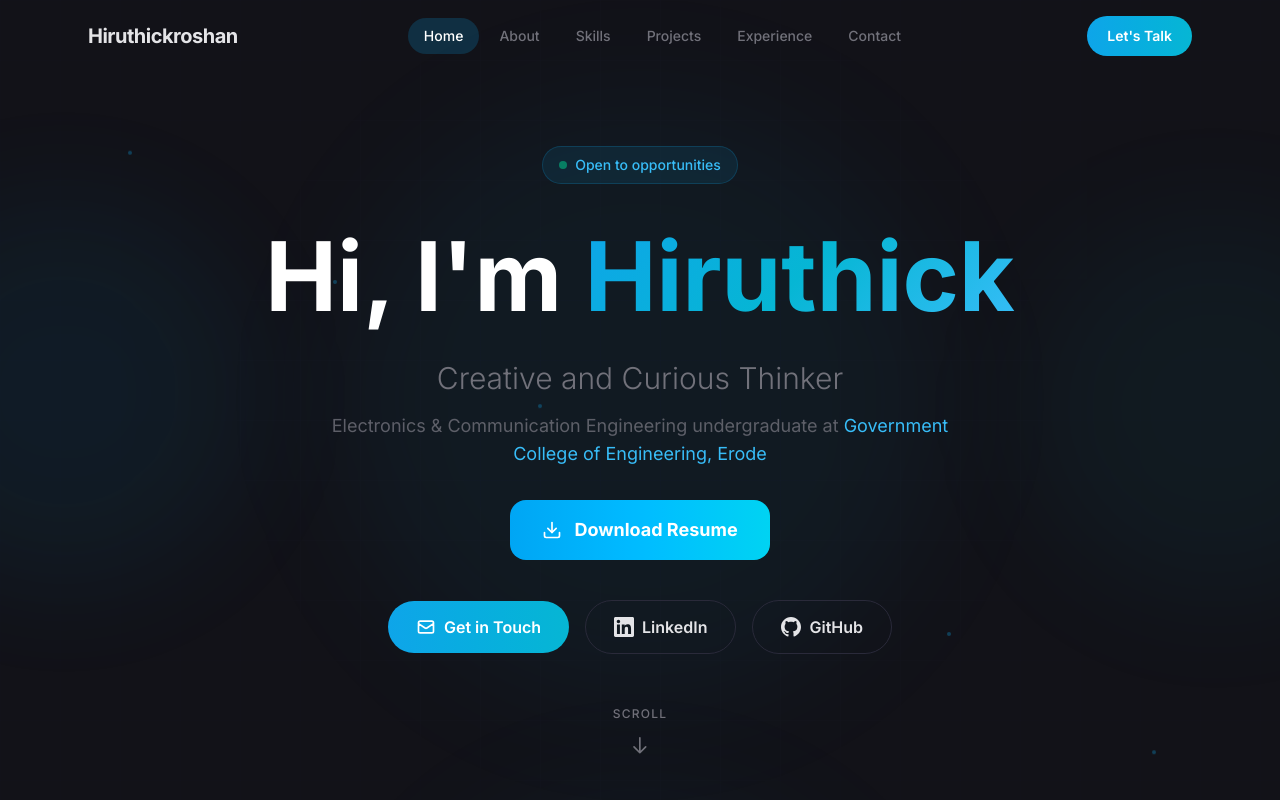
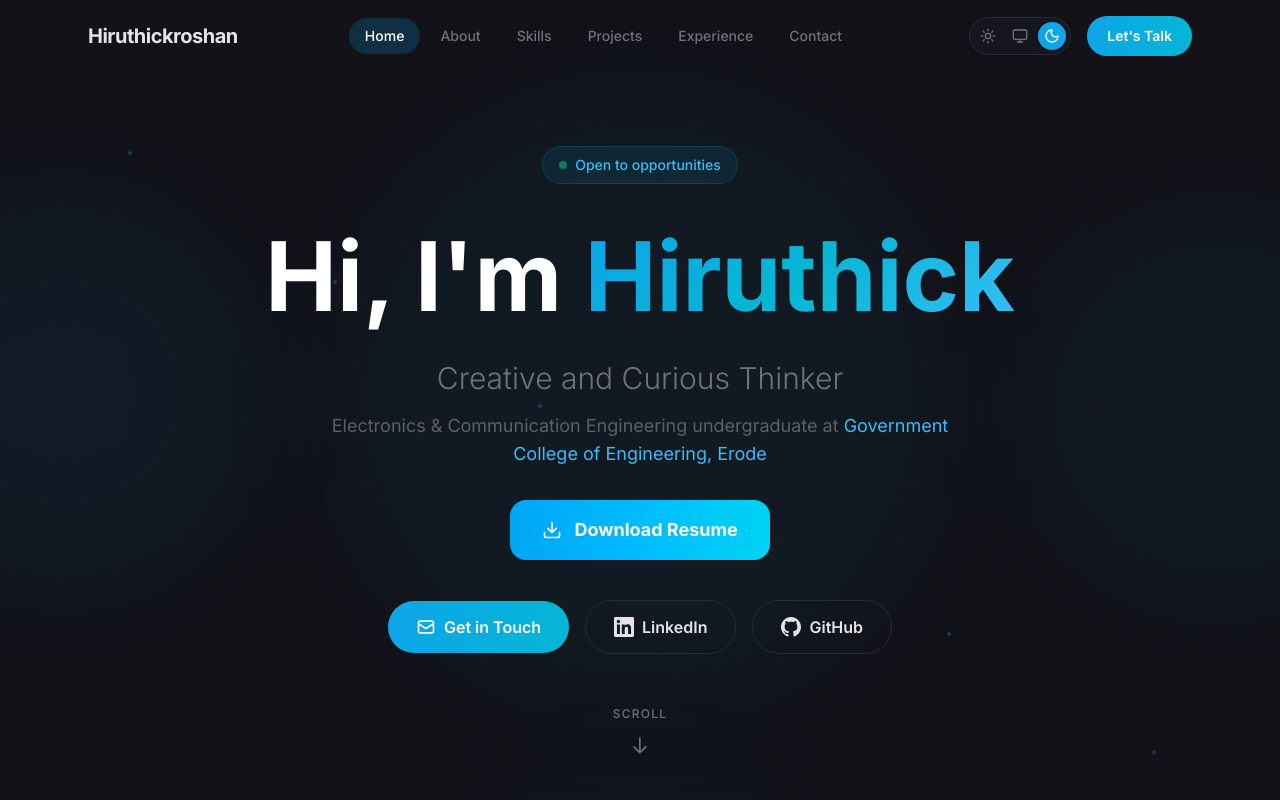
Before and after one commit to Hiruthickroshan/Portfolio, a Next.js app: page / in a window 1280 px wide. Shown: the top 800 px of the page. Built offline with nearby package versions, Linux system fonts and the light colour scheme.

Commit message:
feat: Add light, dark, system theme toggle

```diff
--- a/package.json
+++ b/package.json
@@ -13,6 +13,7 @@
     "framer-motion": "^12.34.3",
     "lucide-react": "^0.577.0",
     "next": "16.1.6",
+    "next-themes": "^0.4.6",
     "react": "19.2.3",
     "react-dom": "19.2.3"
   },
--- a/src/app/globals.css
+++ b/src/app/globals.css
@@ -1,16 +1,48 @@
 @import "tailwindcss";
 
 @theme inline {
-  --color-background: #121218;
-  --color-foreground: #e4e4e7;
+  --color-background: var(--bg);
+  --color-foreground: var(--fg);
   --color-accent: #0ea5e9;
   --color-accent-light: #38bdf8;
   --color-accent-secondary: #06b6d4;
-  --color-surface: #16161e;
-  --color-surface-light: #1e1e2a;
-  --color-border: #2a2a3a;
-  --color-muted: #71717a;
+  --color-surface: var(--surface);
+  --color-surface-light: var(--surface-light);
+  --color-border: var(--border);
+  --color-muted: var(--muted);
   --font-sans: 'Inter', sans-serif;
+}
+
+:root {
+  --bg: #f8fafc;
+  --fg: #0f172a;
+  --surface: #ffffff;
+  --surface-light: #f1f5f9;
+  --border: #e2e8f0;
+  --muted: #64748b;
+
+  --glass-bg: rgba(255, 255, 255, 0.7);
+  --glass-border: rgba(14, 165, 233, 0.15);
+  --glass-shadow: 0 4px 30px rgba(0, 0, 0, 0.05);
+
+  --skill-bg: rgba(15, 23, 42, 0.04);
+  --skill-border: rgba(15, 23, 42, 0.08);
+}
+
+.dark {
+  --bg: #121218;
+  --fg: #e4e4e7;
+  --surface: #16161e;
+  --surface-light: #1e1e2a;
+  --border: #2a2a3a;
+  --muted: #71717a;
+
+  --glass-bg: rgba(22, 22, 30, 0.7);
+  --glass-border: rgba(14, 165, 233, 0.08);
+  --glass-shadow: 0 4px 30px rgba(0, 0, 0, 0.15);
+
+  --skill-bg: rgba(255, 255, 255, 0.04);
+  --skill-border: rgba(255, 255, 255, 0.06);
 }
 
 html {
@@ -44,17 +76,17 @@ body {
 /* Selection */
 ::selection {
   background: rgba(14, 165, 233, 0.3);
-  color: #fff;
+  color: var(--color-foreground);
 }
 
 /* Glassmorphism card utility */
 .glass-card {
-  background: rgba(22, 22, 30, 0.7);
+  background: var(--glass-bg);
   backdrop-filter: blur(16px);
   -webkit-backdrop-filter: blur(16px);
-  border: 1px solid rgba(14, 165, 233, 0.08);
+  border: 1px solid var(--glass-border);
   border-radius: 16px;
-  box-shadow: 0 4px 30px rgba(0, 0, 0, 0.15);
+  box-shadow: var(--glass-shadow);
   transition: transform 0.3s ease, box-shadow 0.3s ease, border-color 0.3s ease;
 }
 
@@ -97,8 +129,8 @@ body {
   gap: 0.625rem;
   padding: 0.625rem 1rem;
   border-radius: 12px;
-  background: rgba(255, 255, 255, 0.04);
-  border: 1px solid rgba(255, 255, 255, 0.06);
+  background: var(--skill-bg);
+  border: 1px solid var(--skill-border);
   transition: all 0.3s ease;
   cursor: default;
 }
--- a/src/app/layout.tsx
+++ b/src/app/layout.tsx
@@ -1,6 +1,7 @@
 import type { Metadata } from "next";
 import { Inter } from "next/font/google";
 import "./globals.css";
+import { ThemeProvider } from "@/components/ThemeProvider";
 
 const inter = Inter({
   subsets: ["latin"],
@@ -35,7 +36,7 @@ export default function RootLayout({
   children: React.ReactNode;
 }>) {
   return (
-    <html lang="en" className="scroll-smooth">
+    <html lang="en" className="scroll-smooth" suppressHydrationWarning>
       <head>
         <link
           rel="stylesheet"
@@ -44,7 +45,14 @@ export default function RootLayout({
         />
       </head>
       <body className={`${inter.variable} antialiased`} style={{ fontFamily: "'Inter', sans-serif" }}>
-        {children}
+        <ThemeProvider
+          attribute="class"
+          defaultTheme="dark"
+          enableSystem
+          disableTransitionOnChange
+        >
+          {children}
+        </ThemeProvider>
       </body>
     </html>
   );
--- a/src/components/Navbar.tsx
+++ b/src/components/Navbar.tsx
@@ -2,7 +2,7 @@
 
 import { useState, useEffect } from "react";
 import { motion, AnimatePresence } from "framer-motion";
-
+import { ThemeToggle } from "./ThemeToggle";
 const navLinks = [
     { label: "Home", href: "#home" },
     { label: "About", href: "#about" },
@@ -42,7 +42,7 @@ export default function Navbar() {
                 animate={{ y: 0 }}
                 transition={{ duration: 0.6, ease: "easeOut" }}
                 className={`fixed top-0 left-0 right-0 z-50 transition-all duration-300 ${scrolled
-                    ? "bg-[#121218]/80 backdrop-blur-xl border-b border-[var(--color-border)]"
+                    ? "bg-[var(--color-background)]/80 backdrop-blur-xl border-b border-[var(--color-border)]"
                     : "bg-transparent"
                     }`}
             >
@@ -50,7 +50,7 @@ export default function Navbar() {
                     {/* Logo */}
                     <a
                         href="#home"
-                        className="text-xl font-bold tracking-tight text-[var(--color-foreground)] dark:text-white transition-colors"
+                        className="text-xl font-bold tracking-tight text-[var(--color-foreground)] transition-colors"
                     >
                         Hiruthickroshan
                     </a>
@@ -71,13 +71,16 @@ export default function Navbar() {
                         ))}
                     </div>
 
-                    {/* CTA Button */}
-                    <a
-                        href="mailto:hiruthick1947@gmail.com"
-                        className="hidden md:inline-flex items-center gap-2 px-5 py-2.5 rounded-full text-sm font-semibold bg-gradient-to-r from-[var(--color-accent)] to-[var(--color-accent-secondary)] text-white hover:shadow-lg hover:shadow-[var(--color-accent)]/25 transition-all duration-300 hover:scale-105"
-                    >
-                        Let&apos;s Talk
-                    </a>
+                    {/* Desktop Actions */}
+                    <div className="hidden md:flex items-center gap-4">
+                        <ThemeToggle />
+                        <a
+                            href="mailto:hiruthick1947@gmail.com"
+                            className="inline-flex items-center gap-2 px-5 py-2.5 rounded-full text-sm font-semibold bg-gradient-to-r from-[var(--color-accent)] to-[var(--color-accent-secondary)] text-white hover:shadow-lg hover:shadow-[var(--color-accent)]/25 transition-all duration-300 hover:scale-105"
+                        >
+                            Let&apos;s Talk
+                        </a>
+                    </div>
 
                     {/* Mobile Toggle */}
                     <button
@@ -86,15 +89,15 @@ export default function Navbar() {
                         aria-label="Toggle menu"
                     >
                         <span
-                            className={`w-6 h-0.5 bg-white transition-all duration-300 ${mobileOpen ? "rotate-45 translate-y-2" : ""
+                            className={`w-6 h-0.5 bg-[var(--color-foreground)] transition-all duration-300 ${mobileOpen ? "rotate-45 translate-y-2" : ""
                                 }`}
                         />
                         <span
-                            className={`w-6 h-0.5 bg-white transition-all duration-300 ${mobileOpen ? "opacity-0" : ""
+                            className={`w-6 h-0.5 bg-[var(--color-foreground)] transition-all duration-300 ${mobileOpen ? "opacity-0" : ""
                                 }`}
                         />
                         <span
-                            className={`w-6 h-0.5 bg-white transition-all duration-300 ${mobileOpen ? "-rotate-45 -translate-y-2" : ""
+                            className={`w-6 h-0.5 bg-[var(--color-foreground)] transition-all duration-300 ${mobileOpen ? "-rotate-45 -translate-y-2" : ""
                                 }`}
                         />
                     </button>
@@ -109,7 +112,7 @@ export default function Navbar() {
                         animate={{ opacity: 1, y: 0 }}
                         exit={{ opacity: 0, y: -20 }}
                         transition={{ duration: 0.3 }}
-                        className="fixed inset-0 z-40 bg-[#121218]/95 backdrop-blur-xl pt-24 px-6 md:hidden"
+                        className="fixed inset-0 z-40 bg-[var(--color-background)]/95 backdrop-blur-xl pt-24 px-6 md:hidden"
                     >
                         <div className="flex flex-col gap-2">
                             {navLinks.map((link, i) => (
@@ -137,6 +140,14 @@ export default function Navbar() {
                             >
                                 Let&apos;s Talk
                             </motion.a>
+                            <motion.div
+                                initial={{ opacity: 0, y: 20 }}
+                                animate={{ opacity: 1, y: 0 }}
+                                transition={{ delay: 0.7 }}
+                                className="mt-2 flex justify-center"
+                            >
+                                <ThemeToggle />
+                            </motion.div>
                         </div>
                     </motion.div>
                 )}
--- /dev/null
+++ b/src/components/ThemeProvider.tsx
@@ -0,0 +1,8 @@
+"use client";
+
+import { ThemeProvider as NextThemesProvider } from "next-themes";
+import { type ThemeProviderProps } from "next-themes";
+
+export function ThemeProvider({ children, ...props }: ThemeProviderProps) {
+  return <NextThemesProvider {...props}>{children}</NextThemesProvider>;
+}
--- /dev/null
+++ b/src/components/ThemeToggle.tsx
@@ -0,0 +1,56 @@
+"use client";
+
+import { useTheme } from "next-themes";
+import { useEffect, useState } from "react";
+import { Sun, Moon, Monitor } from "lucide-react";
+
+export function ThemeToggle() {
+  const { theme, setTheme } = useTheme();
+  const [mounted, setMounted] = useState(false);
+
+  useEffect(() => {
+    setMounted(true);
+  }, []);
+
+  if (!mounted) {
+    return <div className="w-[104px] h-9" />; // Placeholder
+  }
+
+  return (
+    <div className="flex items-center gap-1 p-1 rounded-full bg-[var(--color-surface)] border border-[var(--color-border)] shadow-sm">
+      <button
+        onClick={() => setTheme("light")}
+        className={`p-1.5 rounded-full transition-all ${
+          theme === "light"
+            ? "bg-[var(--color-accent)] text-white shadow-md"
+            : "text-[var(--color-muted)] hover:text-[var(--color-foreground)] hover:bg-[var(--color-surface-light)]"
+        }`}
+        aria-label="Light mode"
+      >
+        <Sun className="w-4 h-4" />
+      </button>
+      <button
+        onClick={() => setTheme("system")}
+        className={`p-1.5 rounded-full transition-all ${
+          theme === "system"
+            ? "bg-[var(--color-accent)] text-white shadow-md"
+            : "text-[var(--color-muted)] hover:text-[var(--color-foreground)] hover:bg-[var(--color-surface-light)]"
+        }`}
+        aria-label="System mode"
+      >
+        <Monitor className="w-4 h-4" />
+      </button>
+      <button
+        onClick={() => setTheme("dark")}
+        className={`p-1.5 rounded-full transition-all ${
+          theme === "dark"
+            ? "bg-[var(--color-accent)] text-white shadow-md"
+            : "text-[var(--color-muted)] hover:text-[var(--color-foreground)] hover:bg-[var(--color-surface-light)]"
+        }`}
+        aria-label="Dark mode"
+      >
+        <Moon className="w-4 h-4" />
+      </button>
+    </div>
+  );
+}
```
Also changed, not shown: 1 other file (tests, documents, lock files or other folders).
